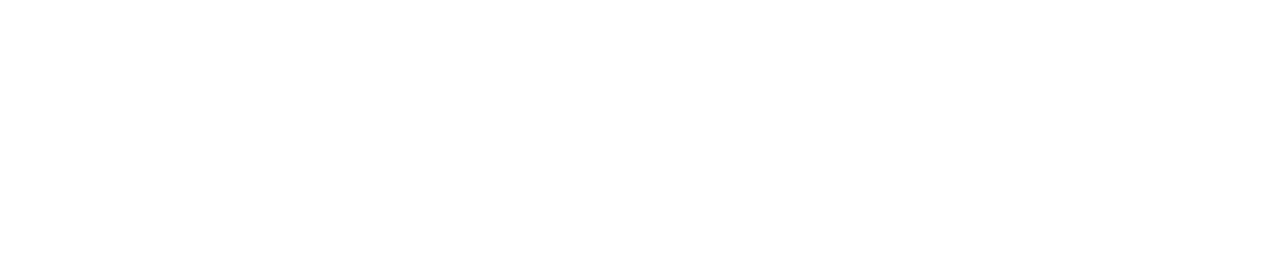
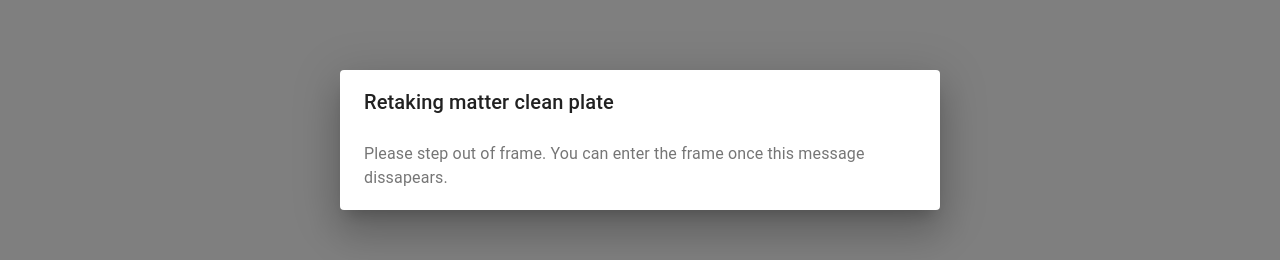
Before and after one commit to croissant-team/matterialize-react-gui, a React (Create React App) app: page / in a window 1280 px wide. Both pictures are taken after a click on the button "RETAKE CLEAN PLATE". Shown: the part 260-520 px from the top of the page. Built offline with nearby package versions, Linux system fonts and the light colour scheme; no server answers.

Commit message:
Added a dialog to tell users to leave the frame when the cleanplate button is pressed

```diff
--- a/src/components/CleanPlateCapture.jsx
+++ b/src/components/CleanPlateCapture.jsx
@@ -1,17 +1,51 @@
 import React from "react";
 import { Button } from '@material-ui/core';
 import CameraAltOutlinedIcon from '@material-ui/icons/CameraAltOutlined';
+import Dialog from '@material-ui/core/Dialog';
+import DialogActions from '@material-ui/core/DialogActions';
+import DialogContent from '@material-ui/core/DialogContent';
+import DialogContentText from '@material-ui/core/DialogContentText';
+import DialogTitle from '@material-ui/core/DialogTitle';
 
 const CleanPlateCapture = () => {
+  const [open, setOpen] = React.useState(false);
+
+  const handleClickOpen = () => {
+    setOpen(true);
+  };
+
+  const handleClose = () => {
+    setOpen(false);
+  };
+
+  const takeCleanPlate = () => {
+    fetch("http://localhost:9000/cleanplate/take")
+    .then(res => setOpen(false))
+    .catch(res => setOpen(false))
+  };
 
   const handleChange = () => {
-    fetch("http://localhost:9000/cleanplate/take")
+    setOpen(true);
+    setTimeout(takeCleanPlate, 5000);
   };
 
 
   return (
     <>
       <Button onClick={handleChange} variant="contained" color="primary"><CameraAltOutlinedIcon />&nbsp; Retake clean plate</Button>
+      <Dialog
+        open={open}
+        onClose={handleClose}
+        aria-labelledby="alert-dialog-title"
+        aria-describedby="alert-dialog-description"
+      >
+        <DialogTitle id="alert-dialog-title">{"Retaking matter clean plate"}</DialogTitle>
+        <DialogContent>
+          <DialogContentText id="alert-dialog-description">
+            Please step out of frame. You can enter the frame once this message dissapears.
+          </DialogContentText>
+        </DialogContent>
+      </Dialog>
     </>
   );
 };
--- a/src/components/ClearBackground.jsx
+++ b/src/components/ClearBackground.jsx
@@ -1,5 +1,5 @@
 import React from "react";
-import { Button } from '@material-ui/core';;
+import { Button } from '@material-ui/core';
 import ClearOutlinedIcon from '@material-ui/icons/ClearOutlined';
 
 const ClearBackground = () => {
```
